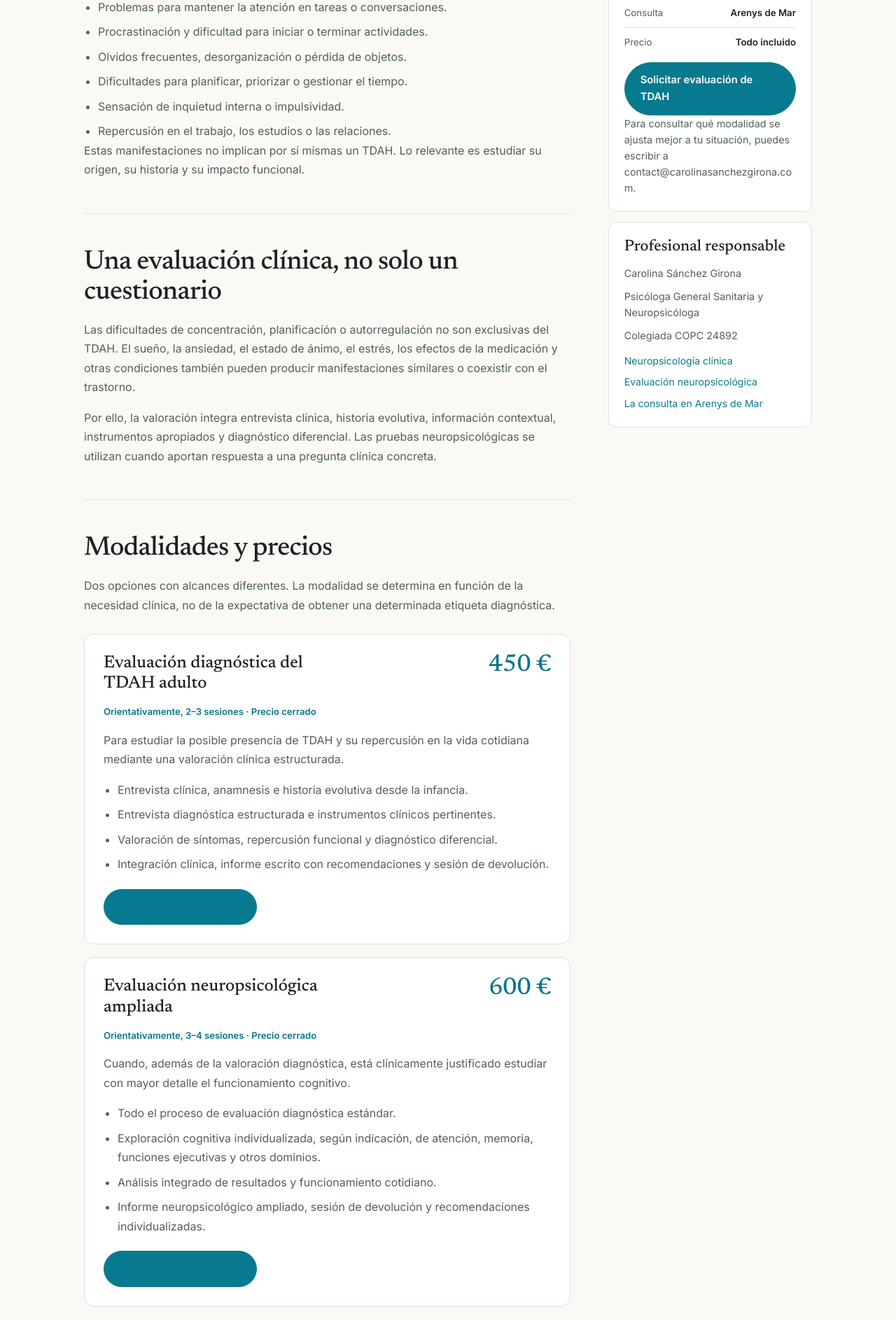
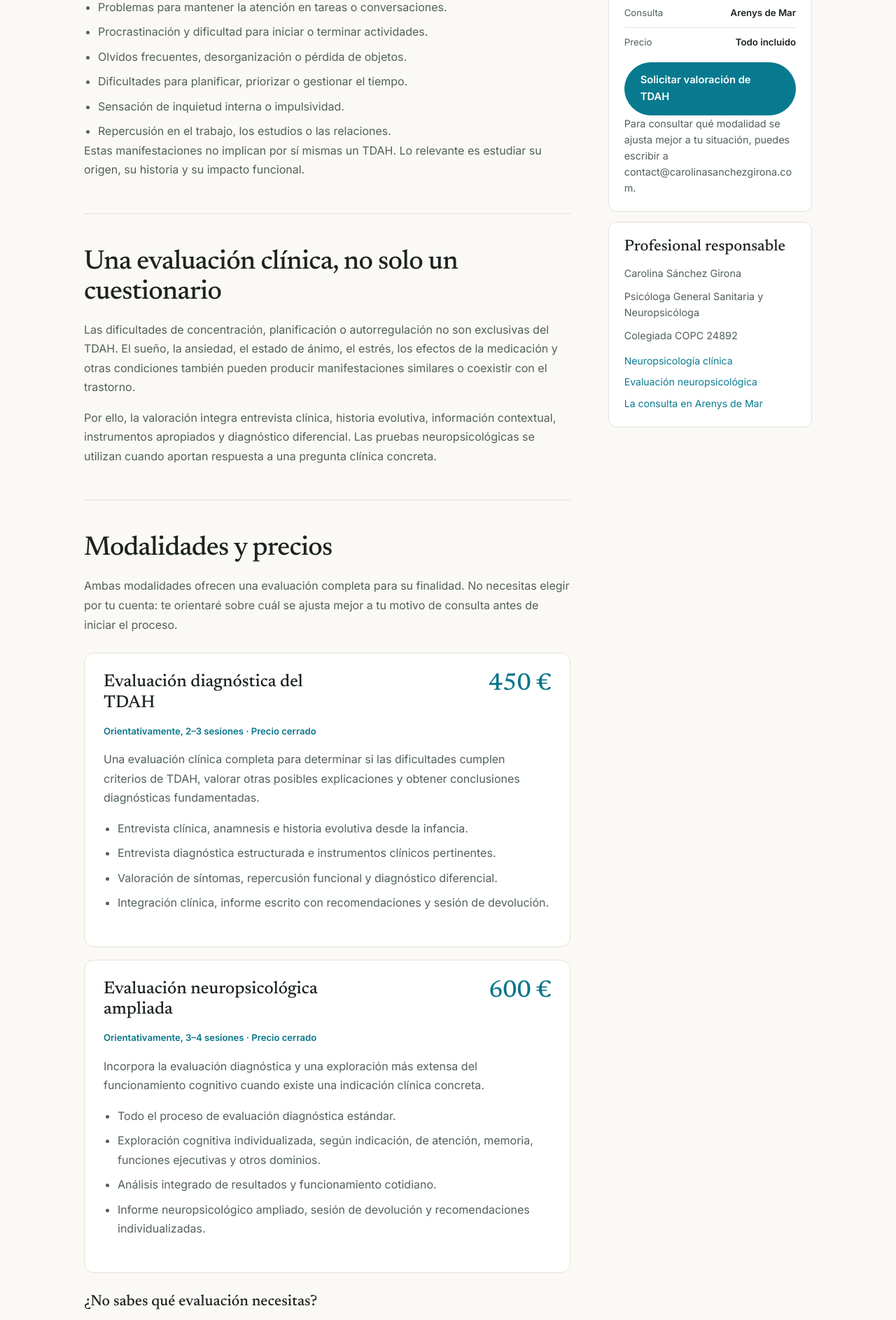
Before and after one commit to carolinasanchezgirona/Portfolio-Carolina, a Next.js app: page /evaluacion-tdah-adultos in a window 1280 px wide. Shown: the part 880-2767 px from the top of the page at 70% size. Built offline with nearby package versions, Linux system fonts and the light colour scheme.

Commit message:
Guide patients between adult ADHD assessment modalities without upselling

```diff
--- a/app/evaluacion-tdah-adultos/page.tsx
+++ b/app/evaluacion-tdah-adultos/page.tsx
@@ -12,7 +12,7 @@ export const metadata: Metadata = {
   openGraph: {
     title: "Evaluación del TDAH en adultos | Carolina Sánchez",
     description:
-      "Valoración diagnóstica individualizada del TDAH adulto en Arenys de Mar: 450 € o 600 € según el alcance de la exploración.",
+      "Evaluación de TDAH adulto en Arenys de Mar: dos modalidades con precio cerrado, informe y devolución. Orientación profesional para elegir la adecuada.",
     url: baseUrl,
     type: "website",
   },
@@ -25,11 +25,11 @@ export const metadata: Metadata = {
 
 const modalities = [
   {
-    title: "Evaluación diagnóstica del TDAH adulto",
+    title: "Evaluación diagnóstica del TDAH",
     price: 450,
     time: "Orientativamente, 2–3 sesiones · Precio cerrado",
     description:
-      "Para estudiar la posible presencia de TDAH y su repercusión en la vida cotidiana mediante una valoración clínica estructurada.",
+      "Una evaluación clínica completa para determinar si las dificultades cumplen criterios de TDAH, valorar otras posibles explicaciones y obtener conclusiones diagnósticas fundamentadas.",
     features: [
       "Entrevista clínica, anamnesis e historia evolutiva desde la infancia.",
       "Entrevista diagnóstica estructurada e instrumentos clínicos pertinentes.",
@@ -42,7 +42,7 @@ const modalities = [
     price: 600,
     time: "Orientativamente, 3–4 sesiones · Precio cerrado",
     description:
-      "Cuando, además de la valoración diagnóstica, está clínicamente justificado estudiar con mayor detalle el funcionamiento cognitivo.",
+      "Incorpora la evaluación diagnóstica y una exploración más extensa del funcionamiento cognitivo cuando existe una indicación clínica concreta.",
     features: [
       "Todo el proceso de evaluación diagnóstica estándar.",
       "Exploración cognitiva individualizada, según indicación, de atención, memoria, funciones ejecutivas y otros dominios.",
@@ -59,9 +59,13 @@ const faq = [
       "No. Ninguna prueba de atención por sí sola confirma o descarta el TDAH. La conclusión se basa en la historia del desarrollo, los síntomas, su repercusión, la información disponible de distintos contextos y el diagnóstico diferencial.",
   },
   {
-    question: "¿Necesito la evaluación neuropsicológica ampliada?",
+    question: "¿Cómo sé qué modalidad necesito?",
     answer:
-      "No necesariamente. Se recomienda solo cuando existe una pregunta clínica concreta que justifica explorar el perfil cognitivo con mayor profundidad.",
+      "No tienes que decidirlo por tu cuenta. Antes de iniciar el proceso te orientaré sobre qué evaluación se ajusta mejor a tu motivo de consulta. Ambas son completas para su finalidad: la ampliada añade una exploración cognitiva más detallada cuando está clínicamente indicada.",
+  },
+  {
+    question: "¿Puedo ampliar la evaluación si resulta necesario?",
+    answer: "Sí. Si durante el proceso se identifica una indicación clínica para ampliar la exploración, podrás pasar de la modalidad diagnóstica a la neuropsicológica ampliada abonando únicamente la diferencia de 150 €, siempre que sea el mismo proceso y pueda aprovecharse la evaluación realizada. Lo acordaremos contigo antes de aplicar pruebas adicionales.",
   },
   {
     question: "¿Cuántas sesiones necesitaré?",
@@ -88,9 +92,9 @@ const faq = [
     answer: "No. La evaluación psicológica y neuropsicológica no incluye prescripción farmacológica. Cuando resulte indicado, se orientará hacia valoración médica especializada.",
   },
   {
-    question: "¿El informe garantiza un diagnóstico de TDAH?",
+    question: "¿Qué resultados obtendré de la evaluación?",
     answer:
-      "No. El objetivo de la evaluación es obtener una conclusión clínica fundamentada. Puede apoyar un diagnóstico de TDAH, identificar otras condiciones o dejar cuestiones pendientes de aclaración o derivación.",
+      "Recibirás un informe clínico con los resultados, conclusiones y recomendaciones individualizadas. Valoraremos si las dificultades cumplen criterios de TDAH o responden a otros factores. Si la información no permite una conclusión definitiva, se explicará por qué y cuáles serían los siguientes pasos.",
   },
 ];
 
@@ -135,7 +139,7 @@ export default function AdultAdhdAssessmentPage() {
             y valorar su repercusión en tu vida diaria, sin dar por hecho ningún diagnóstico.
           </p>
           <div className="seo-actions">
-            <a className="editorial-btn editorial-btn-primary" href="mailto:contact@carolinasanchezgirona.com?subject=Solicitud%20de%20evaluacion%20TDAH%20adulto">Solicitar evaluación de TDAH</a>
+            <a className="editorial-btn editorial-btn-primary" href="mailto:contact@carolinasanchezgirona.com?subject=Solicitud%20de%20evaluacion%20TDAH%20adulto">Solicitar valoración de TDAH</a>
             <a className="editorial-btn editorial-btn-secondary" href="#modalidades">Ver modalidades y precios</a>
           </div>
           <p className="tdah-hero-note">Atención presencial en Arenys de Mar · Psicóloga General Sanitaria y Neuropsicóloga · COPC 24892</p>
@@ -175,8 +179,8 @@ export default function AdultAdhdAssessmentPage() {
           <section id="modalidades">
             <h2>Modalidades y precios</h2>
             <p>
-              Dos opciones con alcances diferentes. La modalidad se determina en función de la necesidad clínica,
-              no de la expectativa de obtener una determinada etiqueta diagnóstica.
+              Ambas modalidades ofrecen una evaluación completa para su finalidad. No necesitas elegir por tu cuenta:
+              te orientaré sobre cuál se ajusta mejor a tu motivo de consulta antes de iniciar el proceso.
             </p>
             <div className="tdah-modalities">
               {modalities.map((item) => (
@@ -190,9 +194,15 @@ export default function AdultAdhdAssessmentPage() {
                   <ul>
                     {item.features.map((feature) => <li key={feature}>{feature}</li>)}
                   </ul>
-                  <a className="editorial-btn editorial-btn-primary" href={`mailto:contact@carolinasanchezgirona.com?subject=${encodeURIComponent(`Solicitud de evaluación TDAH adulto: ${item.title}`)}`}>Solicitar esta evaluación</a>
+
                 </article>
               ))}
+            </div>
+            <div className="tdah-choice">
+              <h3>¿No sabes qué evaluación necesitas?</h3>
+              <p><strong>No tienes que decidirlo antes de venir.</strong> La evaluación diagnóstica estudia la posible presencia de TDAH y otras explicaciones clínicas. La ampliada añade una caracterización neuropsicológica detallada cuando aporta información pertinente para el caso.</p>
+              <p>Antes de comenzar, valoraremos qué opción es más adecuada para tu motivo de consulta y aclararemos el alcance y el presupuesto. Si durante una evaluación diagnóstica resulta necesario ampliar el estudio, podrás hacerlo por <strong>150 € adicionales</strong>, siempre que forme parte del mismo proceso y se aproveche la valoración ya realizada. Cualquier ampliación se acordará contigo previamente.</p>
+              <a className="editorial-btn editorial-btn-primary" href="mailto:contact@carolinasanchezgirona.com?subject=Solicitud%20de%20evaluacion%20TDAH%20adulto">Solicitar valoración de TDAH</a>
             </div>
             <div className="tdah-included" role="note">
               <h3>Precio cerrado, todo incluido</h3>
@@ -247,7 +257,7 @@ export default function AdultAdhdAssessmentPage() {
               <li><span>Consulta</span><strong>Arenys de Mar</strong></li>
               <li><span>Precio</span><strong>Todo incluido</strong></li>
             </ul>
-            <a className="editorial-btn editorial-btn-primary" href="mailto:contact@carolinasanchezgirona.com?subject=Solicitud%20de%20evaluacion%20TDAH%20adulto">Solicitar evaluación de TDAH</a>
+            <a className="editorial-btn editorial-btn-primary" href="mailto:contact@carolinasanchezgirona.com?subject=Solicitud%20de%20evaluacion%20TDAH%20adulto">Solicitar valoración de TDAH</a>
             <p className="seo-local-note">Para consultar qué modalidad se ajusta mejor a tu situación, puedes escribir a <a href="mailto:contact@carolinasanchezgirona.com?subject=Informacion%20evaluacion%20TDAH%20adulto">contact@carolinasanchezgirona.com</a>.</p>
           </div>
           <div className="seo-card">
@@ -272,7 +282,7 @@ export default function AdultAdhdAssessmentPage() {
           </div>
           <div className="seo-authority-copy">
             <p>El objetivo es responder a la pregunta clínica con rigor y traducir las conclusiones en información útil para la vida diaria, la intervención psicológica o, cuando corresponda, la coordinación con otros profesionales sanitarios.</p>
-            <div className="seo-authority-links"><a href="mailto:contact@carolinasanchezgirona.com?subject=Solicitud%20de%20evaluacion%20TDAH%20adulto">Solicitar evaluación de TDAH →</a></div>
+            <div className="seo-authority-links"><a href="mailto:contact@carolinasanchezgirona.com?subject=Solicitud%20de%20evaluacion%20TDAH%20adulto">Solicitar valoración de TDAH →</a></div>
           </div>
         </div>
       </section>
```
